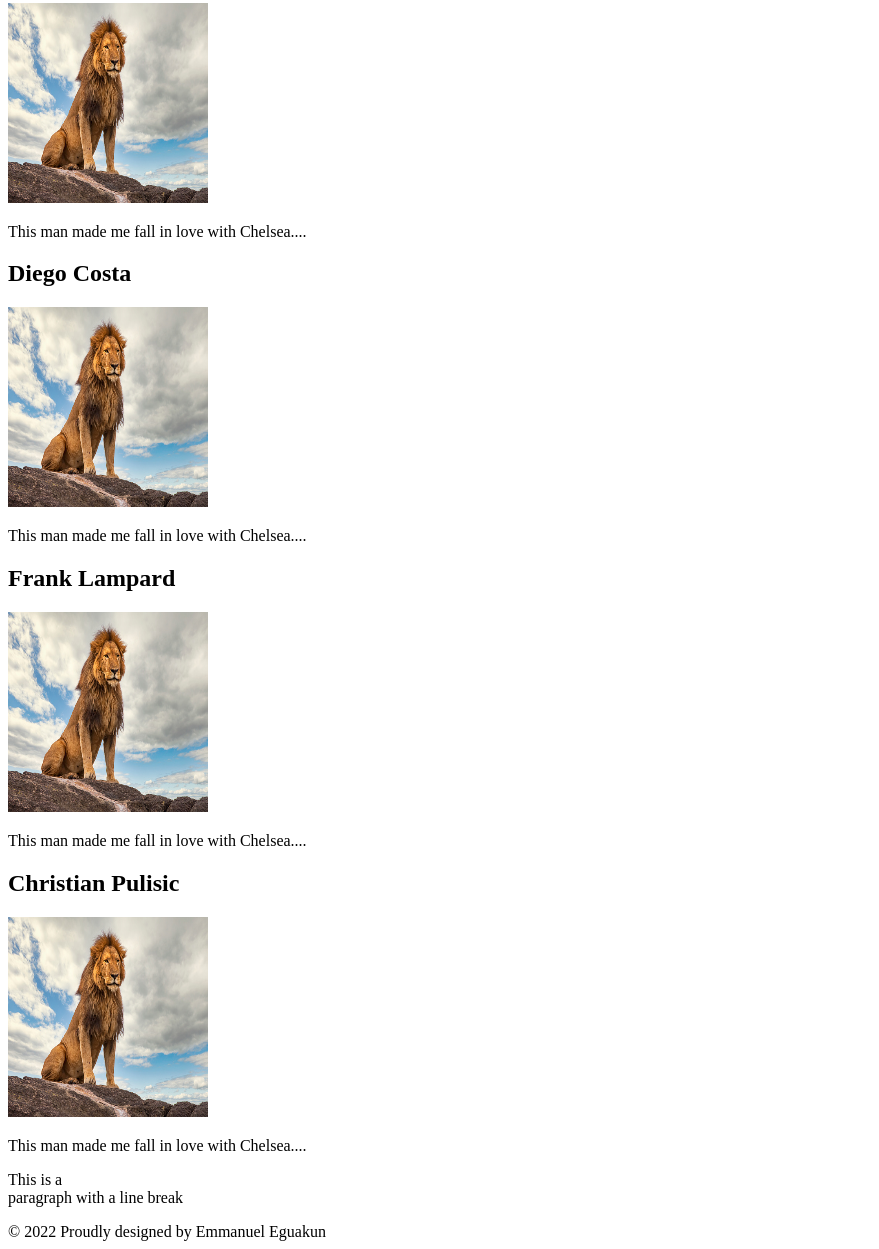
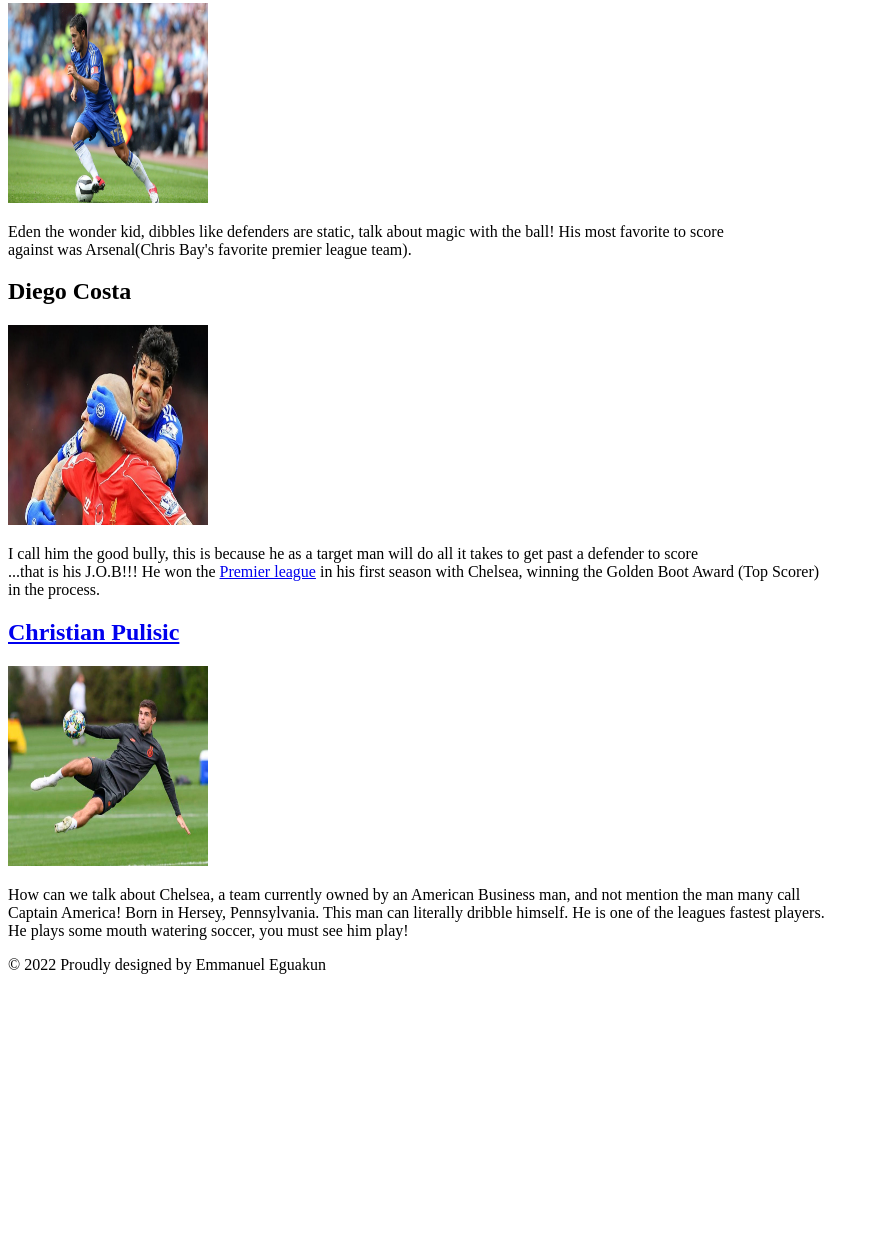
Before and after one commit to Comcast-Round-3-2021-2022/js-assignment-4-html-me-something-wynstanlaface, a website: page index.html in a window 1280 px wide. Shown: the part 555-1804 px from the top of the page, without its empty margins (0-879 px from the left). After the commit the page ends 1537 px from the top, so only its background shows below. Drawn offline with Linux system fonts and the light colour scheme.

Commit message:
Part 1, HTML done

```diff
--- a/index.html
+++ b/index.html
@@ -14,36 +14,36 @@
                   <p> This man made me fall in love with Chelsea.... I remember watching the 2012 Champions league final in Munich,<br>
                      tensions rose as the match went to penalty shoot outs. This man was at fault for the equalizer that lead to  <br>
                   the infamous shootout, it will interest readers to know that he also scored the last penalty delivering Chelsea's <br>
-               Champions League Crown!!!</p>
+               maiden Champions League Crown!!!</p>
                <a href="https://en.wikipedia.org/wiki/Didier_Drogba"> Click here for more info on DROGBA!</a>
             </article>
 
             <article>
                <h2>Hazard</h2>
-                  <img src="images/istockphoto-1333977253-170667a.jpg" width="200" height="200">
-                  <p> This man made me fall in love with Chelsea.... </p>
+                  <img src="images/Eden-Hazard-wallpapers-7.jpg" width="200" height="200">
+                  <p> Eden the wonder kid, dibbles like defenders are static, talk about magic with the ball! His most favorite to score <br>
+                      against was Arsenal(Chris Bay's favorite premier league team). </p>
             </article>
             <article>
                <h2>Diego Costa</h2>
-                  <img src="images/istockphoto-1333977253-170667a.jpg" width="200" height="200">
-                  <p> This man made me fall in love with Chelsea.... </p>
+                  <img src="images/costa.webp" width="200" height="200">
+                  <p> I call him the good bully, this is because he as a target man will do all it takes to get past a defender to score <br>
+                  ...that is his J.O.B!!! He won the <a href="https://www.premierleague.com"> Premier league</a> in his first season with Chelsea, winning the Golden Boot Award (Top Scorer) <br>
+                  in the process. </p>
             </article>
+
             <article>
-               <h2>Frank Lampard</h2>
-                  <img src="images/istockphoto-1333977253-170667a.jpg" width="200" height="200">
-                  <p> This man made me fall in love with Chelsea.... </p>
-            </article>
-            <article>
-               <h2>Christian Pulisic</h2>
-                  <img src="images/istockphoto-1333977253-170667a.jpg" width="200" height="200">
-                  <p> This man made me fall in love with Chelsea.... </p>
+               <h2> <a href='https://en.wikipedia.org/wiki/Christian_Pulisic'> Christian Pulisic </a> </h2>
+                  <img src="images/Christian-Pulisic-392578968.jpg" width="200" height="200">
+                  <p> How can we talk about Chelsea, a team currently owned by an American Business man, and not mention the man many call <br>
+                  Captain America! Born in Hersey, Pennsylvania. This man can literally dribble himself. He is one of the leagues fastest players.<br>
+               He plays some mouth watering soccer, you must see him play!</p>
             </article>
 
          </main>
 
       </header>
 
-      <p> This is a <br> paragraph with a line break </p>
       <footer> &copy 2022 Proudly designed by Emmanuel Eguakun</footer>
    </body>
 </html>
```
Also changed, not shown: images/Christian-Pulisic-392578968.jpg (added), images/Eden-Hazard-wallpapers-7.jpg (added), images/costa.webp (added).
